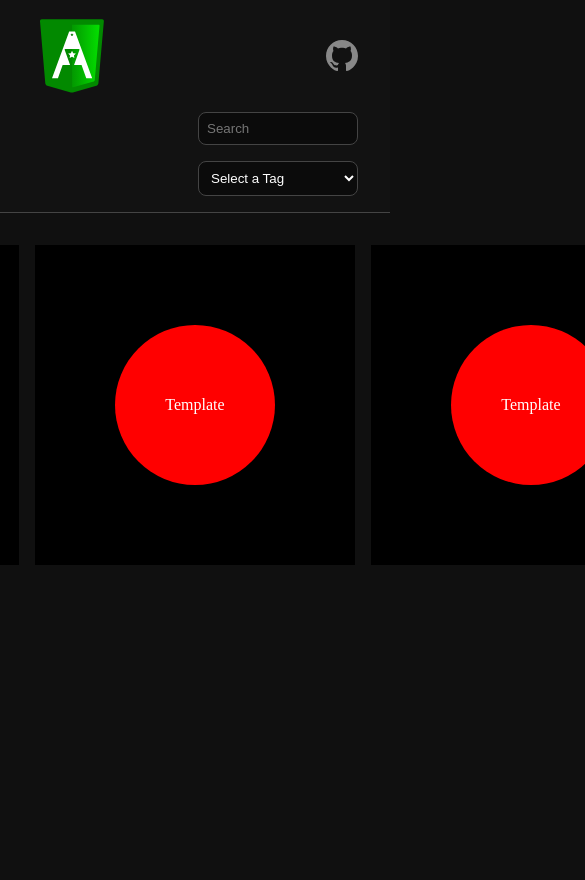
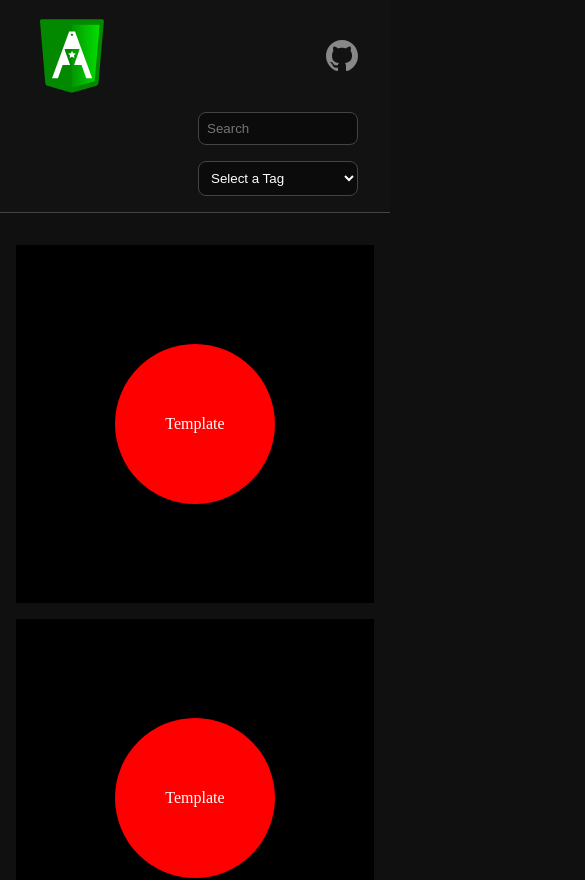
Before and after one commit to FabDonRixos/Awesome-Arts, a React (Vite) app: page / in a window 390 px wide. Shown: the top 880 px of the page, 585 px wide, since content can reach past the window. Before the commit the page ends 844 px from the top, so only its background shows below. Built offline with nearby package versions, Linux system fonts and the light colour scheme.

Commit message:
responsive components + full option

```diff
--- a/src/App.tsx
+++ b/src/App.tsx
@@ -31,23 +31,19 @@ function App() {
             <div className={"container"}>
                 <div className={"component-list"}>
                     {filteredArtworks.length > 0 ?
-                        filteredArtworks.map(artwork => {
-                            artwork.backgroundColor = artwork.backgroundColor ?? "#000"
-
-                            return (
+                        filteredArtworks.map(artwork =>
                             <div
                                 key={artworksList.indexOf(artwork)}
-                                    className={"component"}
+                                className={`component${artwork.full ? " full" : ""}`}
                                 style={
-                                        artwork.backgroundColor.length <= 7
+                                    artwork.backgroundColor && artwork.backgroundColor.length <= 7
                                         ? {"--background-color": artwork.backgroundColor} as CSSProperties
-                                            : {}
+                                        : {"--background-color": "#000000"} as CSSProperties
                                 }
                             >
                                 {artwork.component}
                             </div>
-                            )
-                        }) : (
+                        ) : (
                             <div className={"no-components-found"}>
                                 <span>No Components where found corresponding to the current filter settings.</span>
                                 <button onClick={() => {
--- a/src/artworks/0_artworks-list/artworksList.tsx
+++ b/src/artworks/0_artworks-list/artworksList.tsx
@@ -9,6 +9,7 @@ export interface IArtworkItem {
     gitHubName: string;
     tags?: EArtworkTags[] | string[]
     backgroundColor?: `#${string}`;     // No transparent backgrounds
+    full?: boolean;                     // Only use this if you really have no other but to claim more space.
     oneLink?: string;
     editedAt?: Date;
 }
@@ -21,6 +22,17 @@ const artworksList: IArtworkItem[] = [
         gitHubName: "FabDonRixos",
         tags: [EArtworkTags.SIMPLE],
         backgroundColor: "#000",
+        oneLink: "https://fabian.li",
+        editedAt: new Date("2024-10-26")
+    },
+    {
+        component: <Template />,
+        titel: "circle",
+        description: "round circle",
+        gitHubName: "FabDonRixos",
+        tags: [EArtworkTags.SIMPLE],
+        backgroundColor: "#000",
+        full: true,
         oneLink: "https://fabian.li",
         editedAt: new Date("2024-10-26")
     },
--- a/src/components/header/header.module.scss
+++ b/src/components/header/header.module.scss
@@ -38,7 +38,7 @@
     gap: 2rem;
     margin-left: 1rem;
 
-    @media (max-width: 992px) {
+    @media (max-width: 991px) {
       & .search, & .filters {
         display: none;
       }
@@ -64,7 +64,7 @@
           height: 2.5rem;
         }
 
-        @media (max-width: 768px) {
+        @media (max-width: 767px) {
           &:not(:first-child) {
             display: none;
           }
@@ -81,7 +81,7 @@
   gap: 1rem;
   margin-top: 1rem;
 
-  @media (min-width: 991px) {
+  @media (min-width: 992px) {
     display: none;
   }
 }
--- a/src/index.scss
+++ b/src/index.scss
@@ -33,25 +33,53 @@ button, input, select {
   max-width: min(80rem, 100%);
   margin: 0 auto;
 
-  & .component-list {
+  .component-list {
     &:not(:has(.no-components-found)) {
       display: grid;
-      grid-template-columns: auto auto auto;
       gap: 1rem;
-      justify-content: center;
+
+      grid-auto-flow: dense;
+
+      grid-template-columns: 1fr 1fr 1fr;
+
+      @media (max-width: 991px) {
+        grid-template-columns: 1fr 1fr;
+      }
+
+      @media (max-width: 575px) {
+        grid-template-columns: 1fr;
+      }
     }
 
-    & .component {
+    .component {
       display: grid;
       place-items: center;
-      width: 20rem;
-      height: 20rem;
       background-color: var(--background-color);
+      padding: 1rem;
+      aspect-ratio: 1;
+
+      &.full {
+        grid-column: span 3;
+        aspect-ratio: 3 / 1.5;
+
+        @media (max-width: 991px) {
+          grid-column: span 2;
+          aspect-ratio: 2 / 1.25;
+        }
+
+        @media (max-width: 575px) {
+          grid-column: span 1;
+          aspect-ratio: 1;
+        }
+      }
     }
 
-    & .no-components-found {
+    .no-components-found {
       display: flex;
+      justify-content: center;
       align-items: center;
+      text-align: center;
+      flex-wrap: wrap;
       gap: 1rem;
     }
   }
```
Lines whose indentation alone changed are shown as unchanged.
